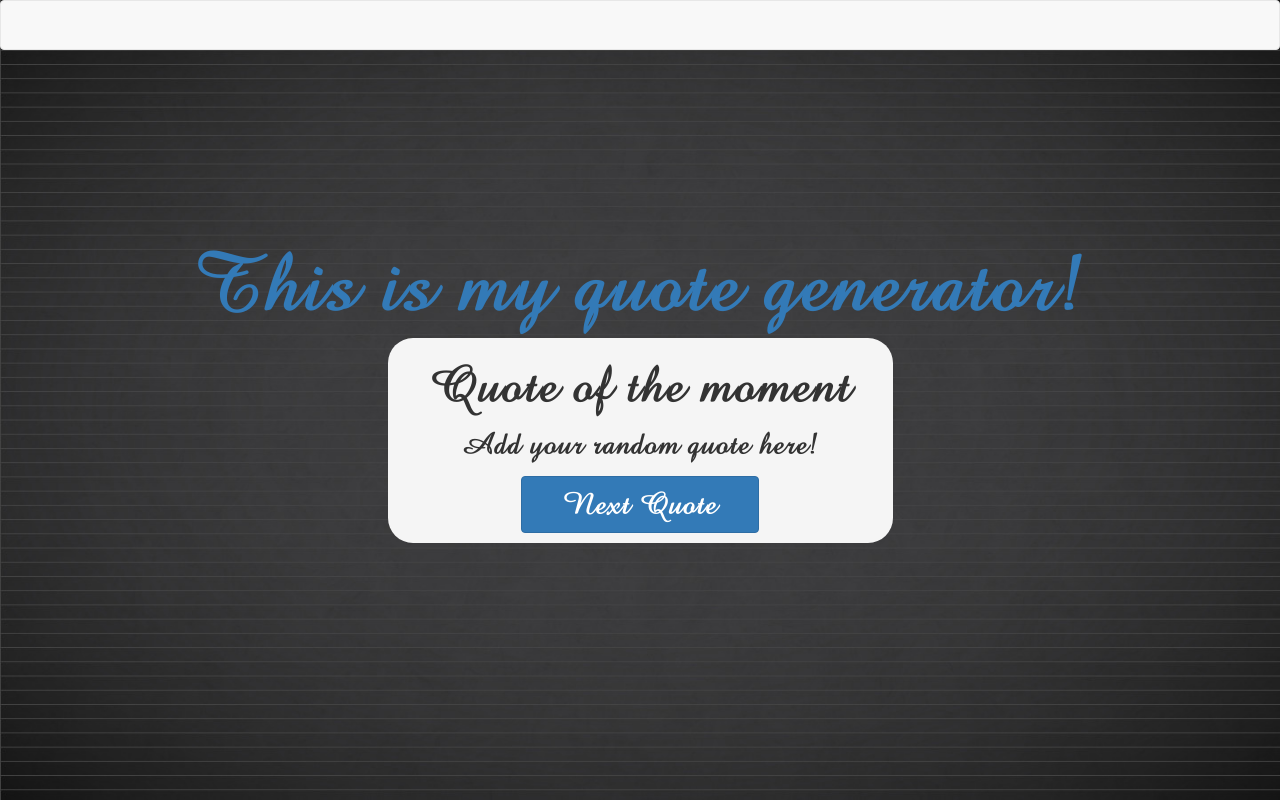
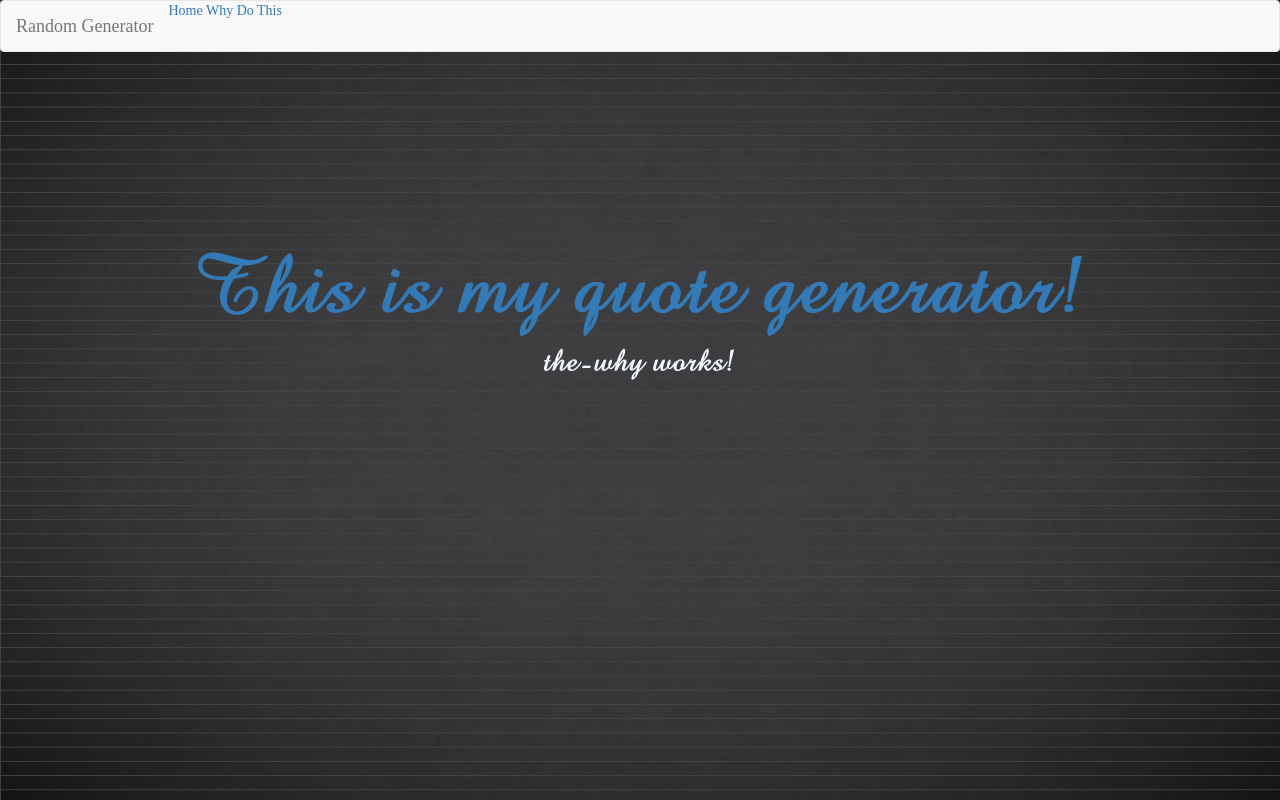
Before and after one commit to Xavier-J-Ortiz/random-quote-generator-angular, an Angular app: page /why in a window 1280 px wide. Built offline with nearby package versions, Linux system fonts and the light colour scheme.

Commit message:
added routes, some clicking links to the nave bar. Nav bar needs to be cleaned up, as well as content needs to be added to the second link added

```diff
--- a/src/app/app.component.html
+++ b/src/app/app.component.html
@@ -1,7 +1,19 @@
 <!--The content below is only a placeholder and can be replaced.-->
+<nav class="navbar navbar-default navi-font">
+
+  <a class="navbar-brand">Random Generator</a>
+  <!--<button class="navbar-toggler" type="button" data-toggle="collapse" data-target="#navbarSupportedContent" aria-controls="navbarSupportedContent" aria-expanded="false" aria-label="Toggle navigation">-->
+  <!--<span class="navbar-toggler-icon"></span>-->
+  <!--</button>-->
+
+  <div class="collapse navbar-collapse" id="navbarSupportedContent">
+        <a class="nav-link" routerLink="/generator">Home </a>
+        <a class="nav-link" routerLink="/why">Why Do This</a>
+  </div>
+</nav>
 <div class="container-fluid title-quote-holder">
   <h1 class="text-primary text-center">
     This is my quote generator!
   </h1>
-  <app-generator-block></app-generator-block>
+  <router-outlet></router-outlet>
 </div>
--- a/src/app/app.module.ts
+++ b/src/app/app.module.ts
@@ -6,12 +6,15 @@ import { AppComponent } from './app.component';
 import { GeneratorBlockComponent } from './generator-block/generator-block.component';
 import { AppRoutingModule } from './/app-routing.module';
 import { QuoteService } from './quote.service';
+import { TheWhyComponent } from './the-why/the-why.component';
+import {RouterModule} from '@angular/router/src/router_module';
 
 
 @NgModule({
   declarations: [
     AppComponent,
-    GeneratorBlockComponent
+    GeneratorBlockComponent,
+    TheWhyComponent
   ],
   imports: [
     BrowserModule,
--- /dev/null
+++ b/src/app/the-why/the-why.component.html
@@ -0,0 +1,3 @@
+<p style="color: aliceblue" class="text-center">
+  the-why works!
+</p>
--- /dev/null
+++ b/src/app/the-why/the-why.component.ts
@@ -0,0 +1,15 @@
+import { Component, OnInit } from '@angular/core';
+
+@Component({
+  selector: 'app-the-why',
+  templateUrl: './the-why.component.html',
+  styleUrls: ['./the-why.component.css']
+})
+export class TheWhyComponent implements OnInit {
+
+  constructor() { }
+
+  ngOnInit() {
+  }
+
+}
--- a/src/index.html
+++ b/src/index.html
@@ -10,9 +10,7 @@
 </head>
 
 <body>
-  <nav class="navbar navbar-default">
-  </nav>
-  <app-root></app-root>
+<app-root></app-root>
 </body>
 
 </html>
--- a/src/styles.css
+++ b/src/styles.css
@@ -18,7 +18,9 @@ h2 {
 p {
   font-size: 3rem;
 }
-
+.navi-font{
+  font-family: Cantarell;
+}
 .button-font {
   font-size: 3rem;
 }
```
Also changed, not shown: src/app/app-routing.module.ts (+11 -1 lines), src/app/the-why/the-why.component.css (added), 1 other file (tests, documents, lock files or other folders). Lines whose indentation alone changed are shown as unchanged.
